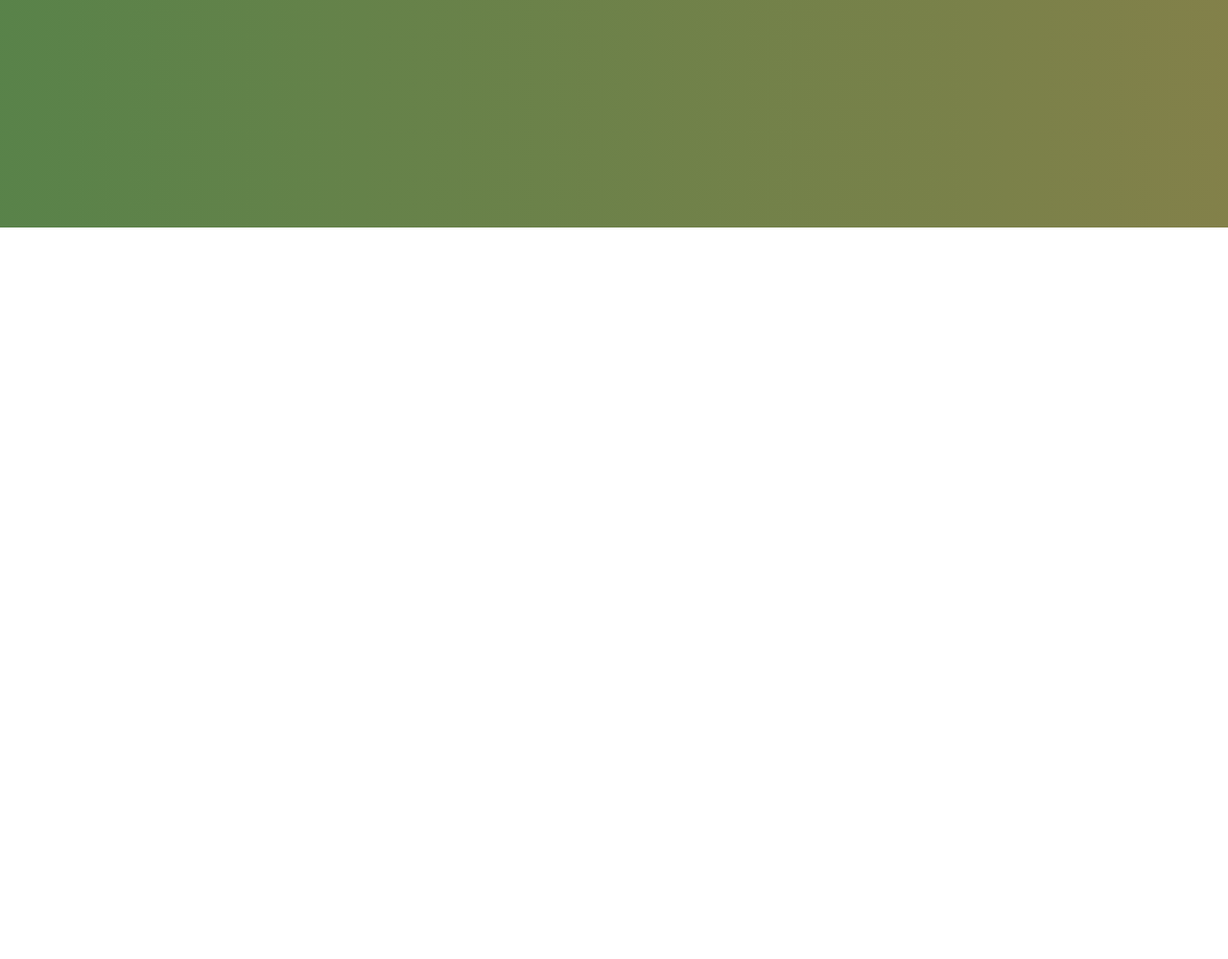
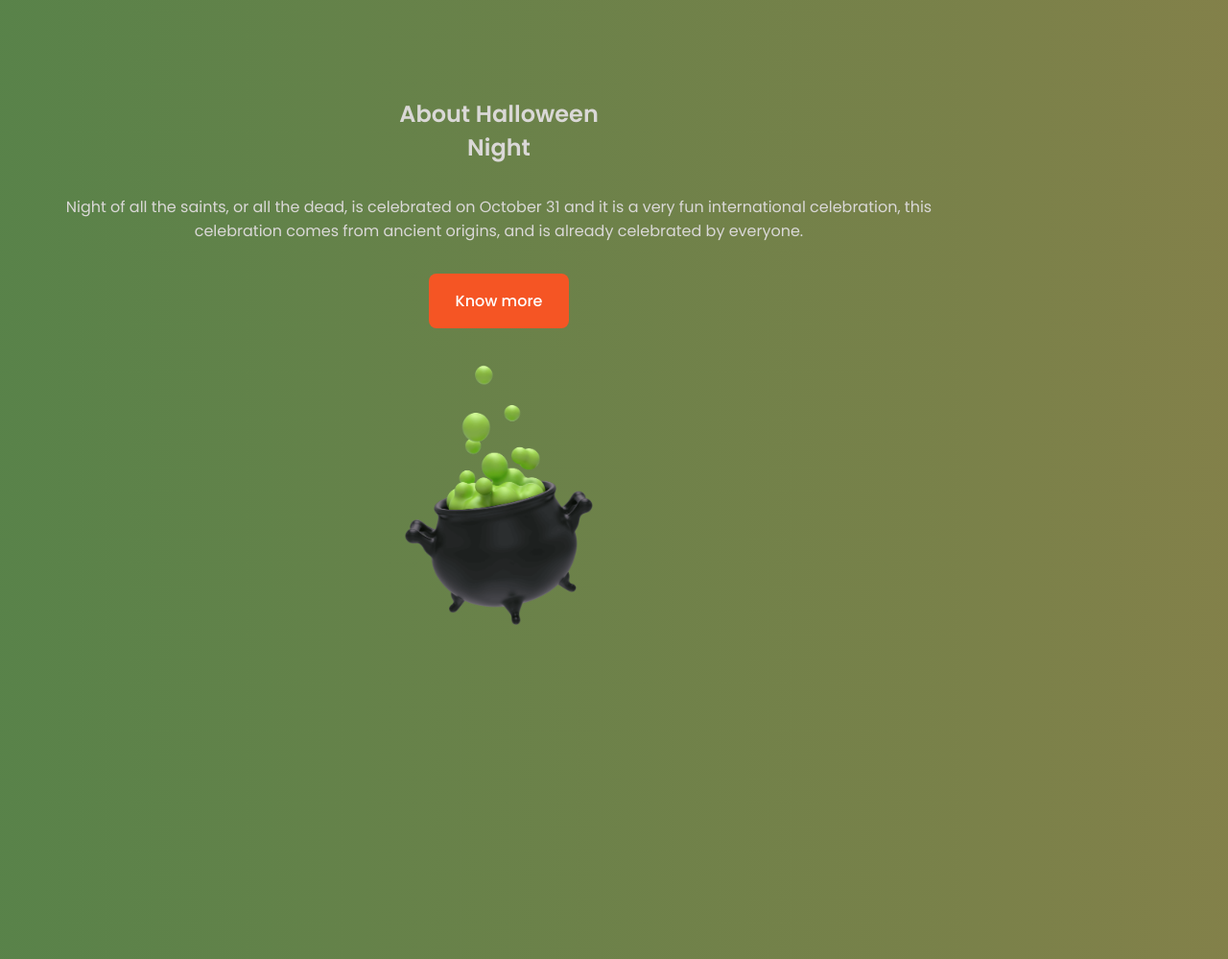
Before and after one commit to Slipmaks/halloween-template, a plain HTML site: page index.html in a window 1280 px wide. Shown: the part 1376-2375 px from the top of the page at 96% size. Before the commit the page ends 1613 px from the top, so only its background shows below. Drawn offline with nearby package versions, Linux system fonts and the light colour scheme.

Commit message:
about done

```diff
--- a/assets/css/styles.css
+++ b/assets/css/styles.css
@@ -393,3 +393,22 @@ button {
 .scroll-header {
   background: var(--container-color);
 }
+
+/* about */
+
+.about__container {
+  row-gap: 2rem;
+}
+
+.about__data {
+  text-align: center;
+}
+
+.about__description {
+  margin-bottom: var(--mb-2);
+}
+
+.about__img {
+  width: 200px;
+  justify-self: center;
+}
--- a/index.html
+++ b/index.html
@@ -224,7 +224,29 @@
         </div>
       </section>
       <!-- About -->
-      <section class="section about" id="about"></section>
+      <section class="section about" id="about">
+        <div class="about__container container grid">
+          <div class="about__data">
+            <h2 class="section__title about__title">
+              About Halloween <br />
+              Night
+            </h2>
+            <p class="about__description">
+              Night of all the saints, or all the dead, is celebrated on October
+              31 and it is a very fun international celebration, this
+              celebration comes from ancient origins, and is already celebrated
+              by everyone.
+            </p>
+            <a href="" class="button">Know more</a>
+          </div>
+
+          <img src="assets/img/about-img.png" alt="" class="about__img" />
+        </div>
+      </section>
+      <!-- Trick or treat  -->
+      <section class="section trick" id="trick"></section>
+      <!-- Discount -->
+      <section class="section discount"></section>
     </main>
     <!-- Footer -->
     <footer class="footer section"></footer>
```
